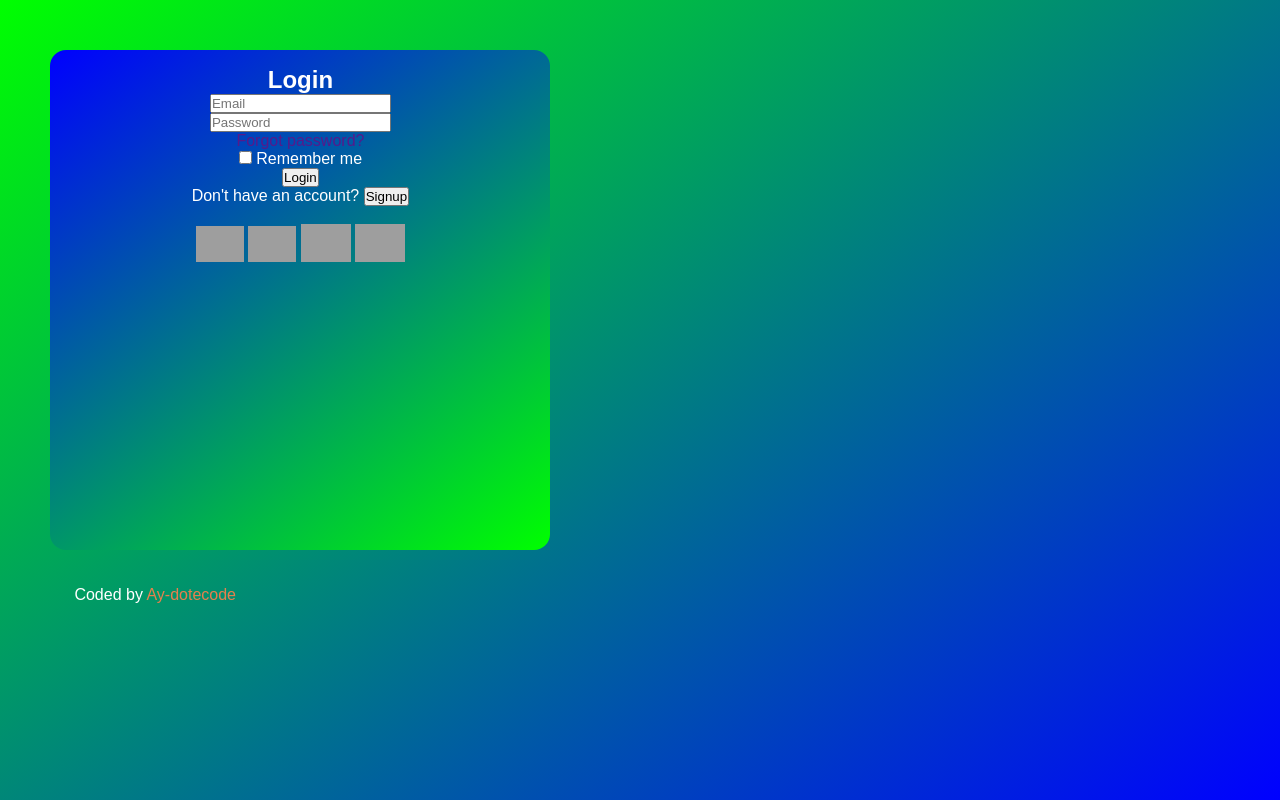
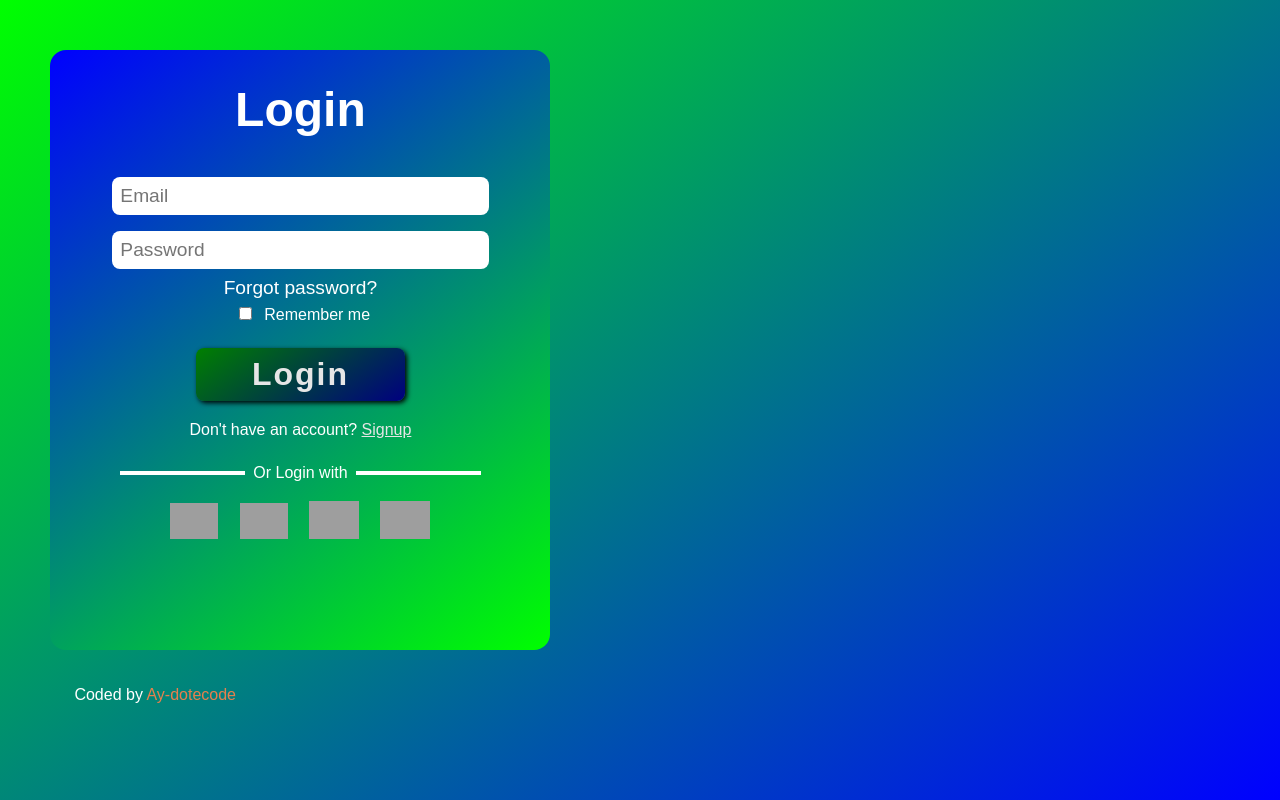
Before and after one commit to Ay-dotcode/Login---Signup, a plain HTML site: page index.html in a window 1280 px wide. Drawn offline with Linux system fonts and the light colour scheme; grey boxes are pictures that could not be loaded.

Commit message:
Finished the css

```diff
--- a/index.html
+++ b/index.html
@@ -19,10 +19,16 @@
                 <a href="">Forgot password?</a><br>
                 <input type="checkbox" name="login_remember" id="login_remember">
                 <label for="login_remember">Remember me</label><br>
-                <button type="submit">Login</button><br>
+                <button id="LoginBtn" type="submit">Login</button><br>
                 Don't have an account?
-                <button type="button" onclick="showSignup()">Signup</button>
-                </a><br><br>
+                <button type="button" id="showSignupBtn" onclick="showSignup()">Signup</button>
+                </a><br>
+                <div class="alternate">
+                    <div class="verticalLine"></div>
+                    <p>Or Login with</p>
+                    <div class="verticalLine"></div>
+                </div>
+                <br>
                 <a href="">
                     <img width="48" src="https://img.icons8.com/fluency/48/google-logo.png" alt="google-logo" />
                 </a>
@@ -45,13 +51,18 @@
                 <input type="password" name="signup_password2" id="signup_password2" placeholder="Confirm password"><br>
                 <input type="checkbox" name="signup_remember" id="signup_remember">
                 <label for="signup_remember">Remember me</label><br>
-                <button type="submit">Signup</button><br>
+                <button id="SignupBtn" type="submit">Signup</button><br>
                 Already have an account?
-                <button type="button" onclick="showLogin()">Login</button>
-                <br><br>
+                <button type="button" id="showLoginBtn" onclick="showLogin()">Login</button>
+                <br>
                 <input type="checkbox" name="terms" id="terms">
                 <label for="terms">I agree to the</label>
-                <a href="">terms and conditions</a><br>
+                <a id="termsLink" href="">terms and conditions</a><br>
+                <div class="alternate">
+                    <div class="verticalLine"></div>
+                    <p>Or Signup with</p>
+                    <div class="verticalLine"></div>
+                </div>
                 <a href="">
                     <img width="48" src="https://img.icons8.com/fluency/48/google-logo.png" alt="google-logo" />
                 </a>
--- a/style.css
+++ b/style.css
@@ -22,7 +22,7 @@ main {
     padding: 16px;
     border-radius: 16px;
     min-width: max-content;
-    min-height: 500px;
+    min-height: 600px;
     max-height: 90%;
     max-width: 500px;
     margin: 1%;
@@ -58,6 +58,97 @@ section {
     filter: blur(5px);
 }
 
+h2 {
+    margin: 16px;
+    font-size: 3rem;
+    width: 100%;
+}
+
+form {
+    width: 90%;
+    padding: 16px;
+    transition: transform 2s, filter 2s ease;
+}
+
+form input {
+    margin: 8px;
+    padding: 8px;
+    border-radius: 8px;
+    border: none;
+    width: 90%;
+    font-size: 1.2rem;
+}
+
+form a {
+    color: white;
+    font-size: 1.2rem;
+    margin: 36px 8px;
+}
+
+#login_remember,
+#signup_remember,
+#terms {
+    width: fit-content;
+    margin: 8px;
+}
+
+#LoginBtn,
+#SignupBtn {
+    width: 50%;
+    padding: 8px;
+    border-radius: 8px;
+    border: none;
+    font-size: 2rem;
+    color: hsl(0, 0%, 90%);
+    cursor: pointer;
+    margin: 20px;
+    background: linear-gradient(145deg, hsl(120, 100%, 25%), hsl(240, 100%, 25%));
+    font-weight: bold;
+    letter-spacing: 2px;
+    box-shadow: 2px 2px 5px black;
+    transition: color 0.3s;
+}
+
+#LoginBtn:hover,
+#SignupBtn:hover {
+    background: linear-gradient(145deg, hsl(240, 100%, 25%), hsl(120, 100%, 25%));
+    color: white;
+    box-shadow: 4px 4px 10px black;
+}
+
+#showSignupBtn,
+#showLoginBtn,
+#termsLink {
+    background-color: transparent;
+    color: hsl(0, 0%, 90%);
+    border: none;
+    margin: 0;
+    font-size: 1rem;
+    cursor: pointer;
+    text-decoration: underline;
+}
+
+.alternate {
+    padding-top: 8px;
+    margin-top: 16px;
+    display: flex;
+    flex-direction: row;
+    justify-content: center;
+    align-items: center;
+}
+
+.verticalLine {
+    width: 30%;
+    background-color: white;
+    height: 4px;
+    margin: 8px;
+}
+
+#terms {
+    margin-top: 20px;
+}
+
+
 footer {
     padding: 16px;
     color: white;
```
